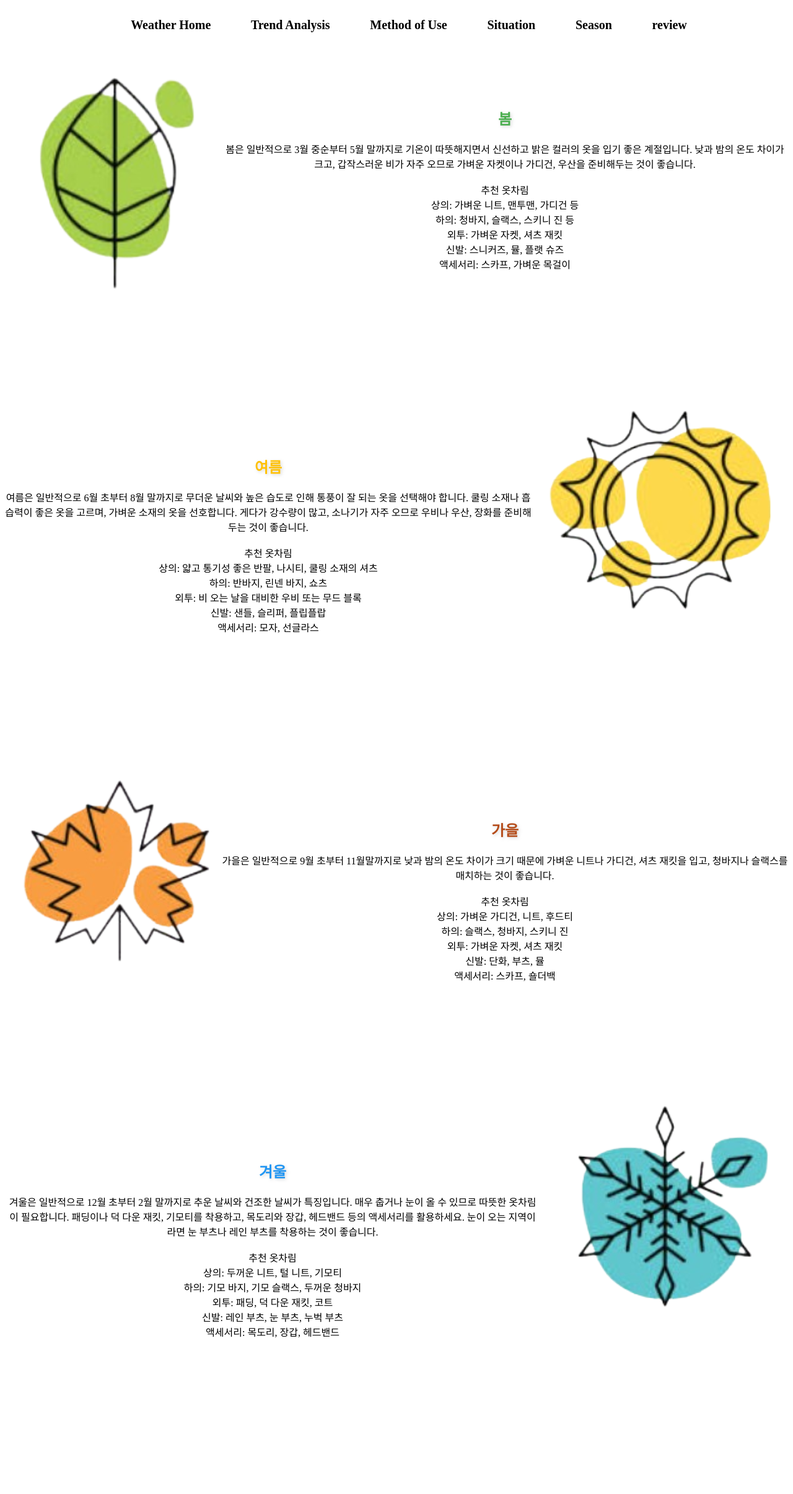
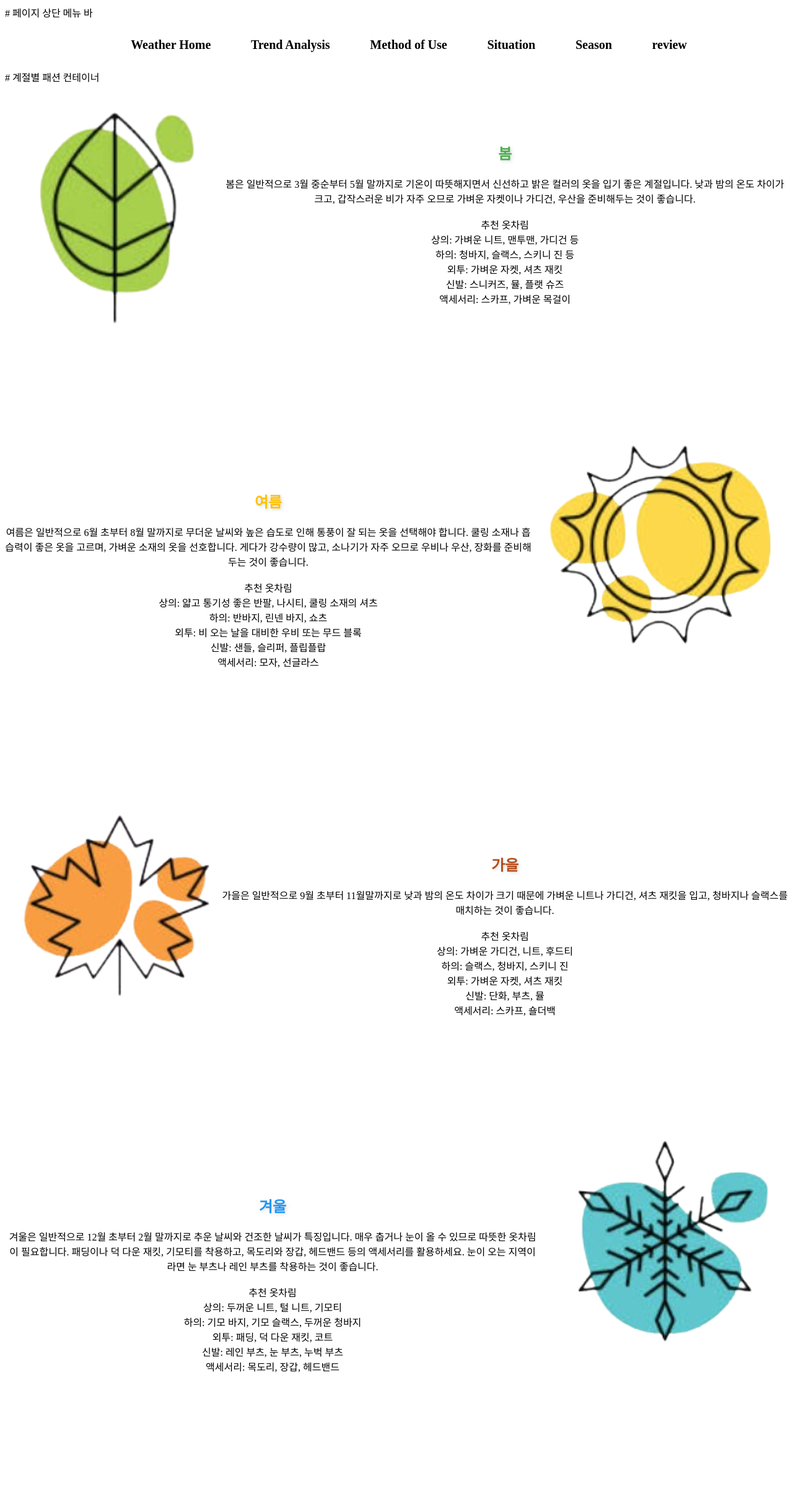
Before and after one commit to open555/open55555, a Django app: page /season/ in a window 1280 px wide. Shown: the whole page at 62% size. Before the commit the page ends 2159 px from the top, so only its background shows below. Run offline with Django 5.2, Linux system fonts and the light colour scheme; some libraries are stand-ins or nearby versions.

Commit message:
Update season.html
Signed-off-by: yyejinn <yyejin7@naver.com>

```diff
--- a/myapp/templates/myapp/season.html
+++ b/myapp/templates/myapp/season.html
@@ -16,6 +16,7 @@
   <script src="https://kit.fontawesome.com/0bb6f287f4.js" crossorigin="anonymous"></script>
 </head>
 <body>
+    # 페이지 상단 메뉴 바
   <h3 class="menu-bar con-min-width">
     <div class="con">
       <nav class="menu-bar__menu-box-1 text-align-center">
@@ -30,6 +31,7 @@
       </nav>
     </div>
   </h3>
+    # 계절별 패션 컨테이너
     <div class="season-container">
             <!-- 봄 -->
             <div class="season-item">
```
